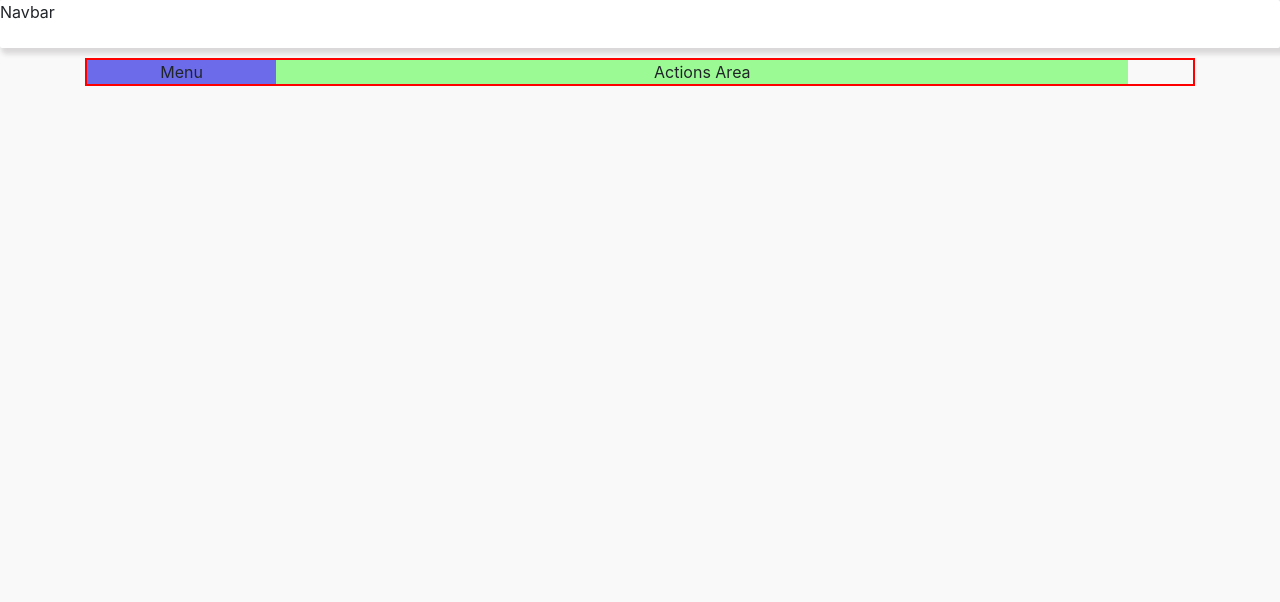
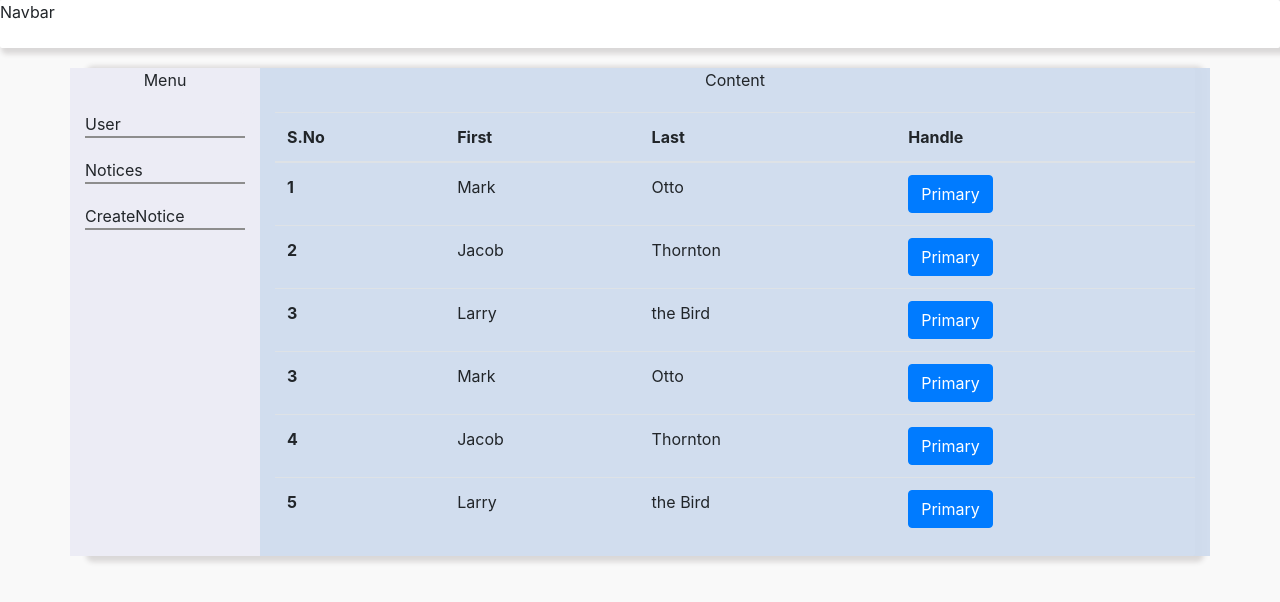
Before and after one commit to aniketjha1729/EduHub, a React (Create React App) app in the folder client/: page /admin/dashboard in a window 1280 px wide. Shown: the top 602 px of the page. Built offline with nearby package versions, Linux system fonts and the light colour scheme; no server answers.

Commit message:
backend intergrated

```diff
--- a/client/src/api/axios.js
+++ b/client/src/api/axios.js
@@ -0,0 +1,5 @@
+import axios from "axios";
+
+export default axios.create({
+  baseURL: process.env.REACT_APP_BACKEND_URL,
+});
--- a/client/src/components/admin/AdminDashboard.js
+++ b/client/src/components/admin/AdminDashboard.js
@@ -6,9 +6,90 @@ const AdminDashboard = () => {
       <div className="dashboard">
         <div className="row">
           <div className="col-2 dashborad_left">
-            <div>Menu</div>
+            <div className="dashborad_left_header">Menu</div>
+            <div className="dashborad_left_menu">
+              <div className="dashborad_left_menu_item">User</div>
+              <div className="dashborad_left_menu_item">Notices</div>
+              <div className="dashborad_left_menu_item">CreateNotice</div>
+            </div>
           </div>
-          <div className="col-9 dashborad_right">Actions Area</div>
+          <div className="col-10 dashborad_right">
+            <div className="dashborad_right_header">Content</div>
+            <div className="dashborad_right_content">
+              <table className="table">
+                <thead>
+                  <tr>
+                    <th scope="col">S.No</th>
+                    <th scope="col">First</th>
+                    <th scope="col">Last</th>
+                    <th scope="col">Handle</th>
+                  </tr>
+                </thead>
+                <tbody>
+                  <tr>
+                    <th scope="row">1</th>
+                    <td>Mark</td>
+                    <td>Otto</td>
+                    <td>
+                      <button type="button" className="btn btn-primary">
+                        Primary
+                      </button>
+                    </td>
+                  </tr>
+                  <tr>
+                    <th scope="row">2</th>
+                    <td>Jacob</td>
+                    <td>Thornton</td>
+                    <td>
+                      <button type="button" className="btn btn-primary">
+                        Primary
+                      </button>
+                    </td>
+                  </tr>
+                  <tr>
+                    <th scope="row">3</th>
+                    <td>Larry</td>
+                    <td>the Bird</td>
+                    <td>
+                      <button type="button" className="btn btn-primary">
+                        Primary
+                      </button>
+                    </td>
+                  </tr>
+                  <tr>
+                    <th scope="row">3</th>
+                    <td>Mark</td>
+                    <td>Otto</td>
+                    <td>
+                      <button type="button" className="btn btn-primary">
+                        Primary
+                      </button>
+                    </td>
+                  </tr>
+                  <tr>
+                    <th scope="row">4</th>
+                    <td>Jacob</td>
+                    <td>Thornton</td>
+                    <td>
+                      <button type="button" className="btn btn-primary">
+                        Primary
+                      </button>
+                    </td>
+                  </tr>
+                  <tr>
+                    <th scope="row">5</th>
+                    <td>Larry</td>
+                    <td>the Bird</td>
+                    <td>
+                      <button type="button" className="btn btn-primary">
+                        Primary
+                      </button>
+                    </td>
+                  </tr>
+                </tbody>
+              </table>
+            </div>
+          </div>
         </div>
       </div>
     </div>
--- a/client/src/components/admin/css/adminDashboard.css
+++ b/client/src/components/admin/css/adminDashboard.css
@@ -1,15 +1,33 @@
 .dashboard {
-  margin-top: 10px;
-  border: 2px solid red;
+  margin-top: 20px;
+  box-shadow: 5px 2px 5px 4px #dad8d8;
+  border-radius: 3px;
 }
 .dashborad_left {
-  background-color: rgb(108, 108, 235);
-  margin-left: 15px;
+  background-color: rgb(236, 236, 245);
+}
+.dashborad_left_header {
   display: flex;
   justify-content: center;
 }
+.dashborad_left_menu {
+  margin-top: 20px;
+  background-color: rgb(236, 236, 245);
+  border-radius: 5px;
+}
+.dashborad_left_menu_item {
+  margin-top: 20px;
+  border-bottom: 2px solid rgb(141, 141, 141);
+}
 .dashborad_right {
-  background-color: rgba(152, 250, 143, 0.952);
+  background-color: rgba(207, 220, 238, 0.952);
+}
+
+.dashborad_right_header {
   display: flex;
   justify-content: center;
 }
+
+.dashborad_right_content {
+  margin-top: 20px;
+}
--- a/client/src/components/navbar/Navbar.js
+++ b/client/src/components/navbar/Navbar.js
@@ -1,7 +1,20 @@
-import React from "react";
+import React, { useEffect } from "react";
 import { Link } from "react-router-dom";
 import "./css/navbar.css";
+import axios from "../../api/axios";
 const Navbar = () => {
+  useEffect(() => {
+    const apiCall = async () => {
+      try {
+        axios.get("/user/test").then(({data}) => {
+          console.log(data);
+        });
+      } catch (err) {
+        console.log(err);
+      }
+    };
+    apiCall();
+  }, []);
   return <div className="navbar_main">Navbar</div>;
 };
 
```
Also changed, not shown: 1 other file (tests, documents, lock files or other folders).
